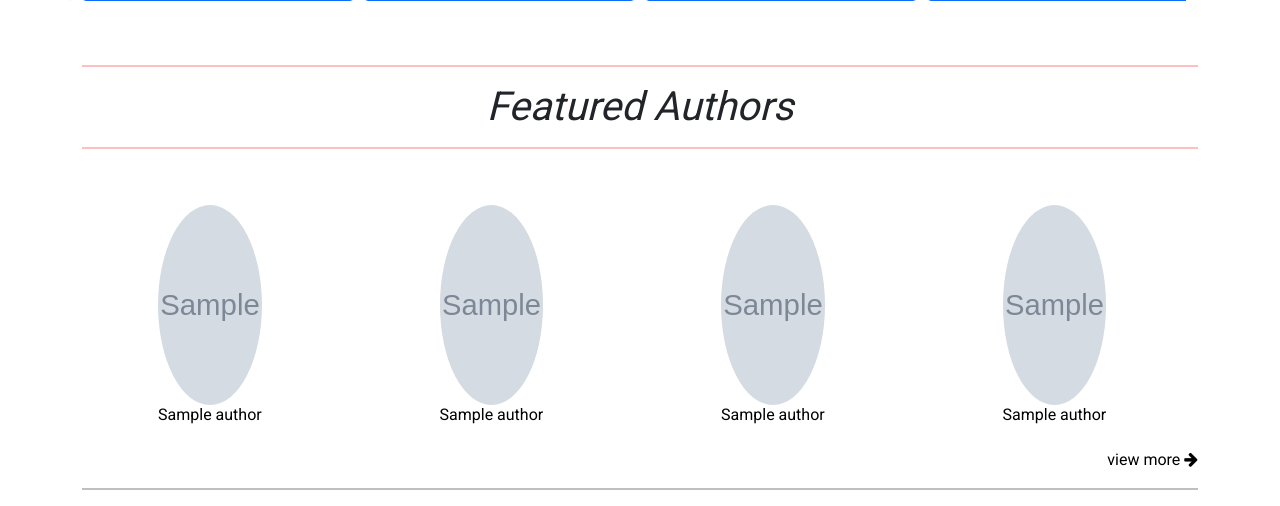
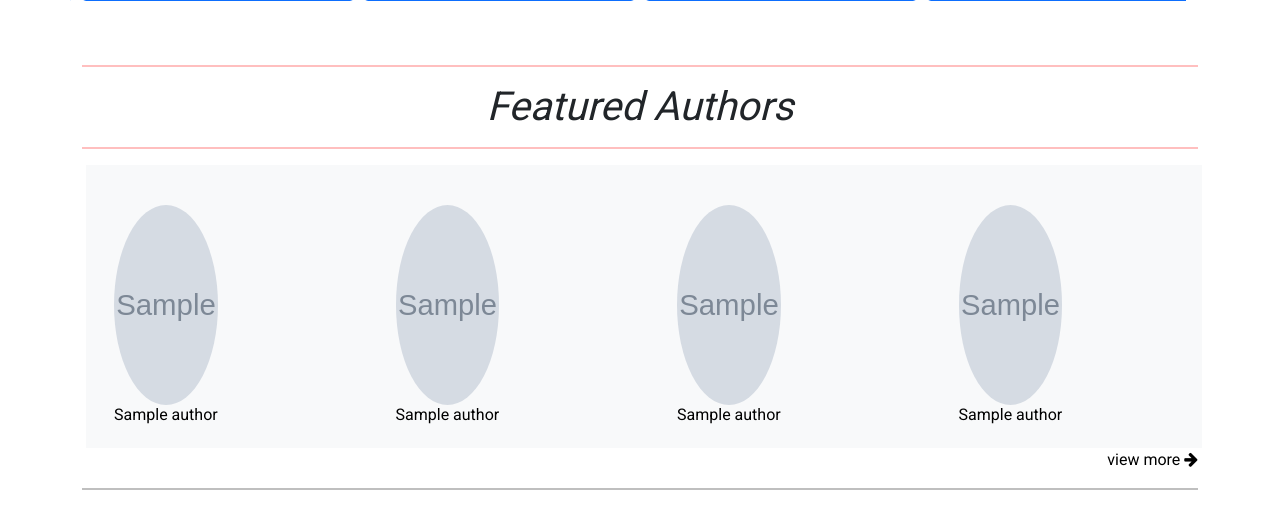
Before and after one commit to ASWIN-CHUNDEKKAD/BOOK_SPOT-ecommerce-Project, a Django app: page / in a window 1280 px wide. Shown: the part 1537-2043 px from the top of the page. Run offline with Django 4.2, Linux system fonts and the light colour scheme; tables that the repository leaves empty hold one stand-in row (values such as "Sample post"); grey boxes marked "Sample" are stand-in pictures; data that the repository does not hold is empty; parts of the project's set-up code (start-up, migrations or seed data) failed here and were passed over; some libraries are stand-ins or nearby versions.

Commit message:
Authors carousel background color fixed

```diff
--- a/bookstore/store/templates/store/authors/authors_slider.html
+++ b/bookstore/store/templates/store/authors/authors_slider.html
@@ -1,13 +1,13 @@
 {% comment %} AUTHORS CAROUSEL {% endcomment %}
 
-<div class="container mt-5 ">
+<div class="container mt-5">
     <div class="row">
       <div class="col-md-12">
         <hr style="height:2px;border-width:2px;color:red;background-color:red">
 
         <h1 class="text-center fst-italic">Featured Authors</h1>
         <hr style="height:2px;border-width:2px;color:red;background-color:red">
-        <div class="row owl-carousel owl-theme ms-5">
+        <div class="row owl-carousel owl-theme ms-1 bg-light">
           {% for item in authors %}
           <div class="col-md-6">
             <br>
```
